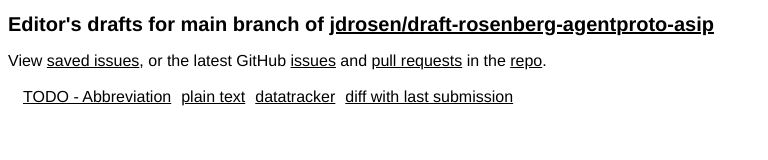
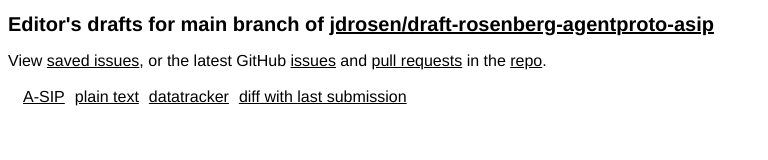
Before and after one commit to jdrosen/draft-rosenberg-agentproto-asip, a plain HTML site: page index.html in a window 1280 px wide. Shown: the whole page, without its empty margins (0-768 px from the left). Drawn offline with Linux system fonts and the light colour scheme.

Commit message:
Script updating gh-pages from 669425e. [ci skip]

```diff
--- a/index.html
+++ b/index.html
@@ -17,10 +17,10 @@
     <p>View <a href="issues.html">saved issues</a>, or the latest GitHub <a href="https://github.com/jdrosen/draft-rosenberg-agentproto-asip/issues">issues</a> and <a href="https://github.com/jdrosen/draft-rosenberg-agentproto-asip/pulls">pull requests</a> in the <a href="https://github.com/jdrosen/draft-rosenberg-agentproto-asip">repo</a>.</p>
     <table id="branch-main">
       <tr>
-        <td><a href="./draft-todo-yourname-protocol.html" class="html draft-todo-yourname-protocol" title="TODO - Your title (HTML)">TODO - Abbreviation</a></td>
-        <td><a href="./draft-todo-yourname-protocol.txt" class="txt draft-todo-yourname-protocol" title="TODO - Your title (Text)">plain text</a></td>
-        <td><a href="https://datatracker.ietf.org/doc/draft-todo-yourname-protocol" class="dt draft-todo-yourname-protocol" title="Datatracker for draft-todo-yourname-protocol">datatracker</a></td>
-        <td><a href="https://author-tools.ietf.org/api/iddiff?doc_1=draft-todo-yourname-protocol&amp;url_2=https://jdrosen.github.io/draft-rosenberg-agentproto-asip/draft-todo-yourname-protocol.txt" class="diff draft-todo-yourname-protocol">diff with last submission</a></td>
+        <td><a href="./draft-rosenberg-agentproto-asip.html" class="html draft-rosenberg-agentproto-asip" title="The Agentic Session Initiation Protocol (A-SIP) (HTML)">A-SIP</a></td>
+        <td><a href="./draft-rosenberg-agentproto-asip.txt" class="txt draft-rosenberg-agentproto-asip" title="The Agentic Session Initiation Protocol (A-SIP) (Text)">plain text</a></td>
+        <td><a href="https://datatracker.ietf.org/doc/draft-rosenberg-agentproto-asip" class="dt draft-rosenberg-agentproto-asip" title="Datatracker for draft-rosenberg-agentproto-asip">datatracker</a></td>
+        <td><a href="https://author-tools.ietf.org/api/iddiff?doc_1=draft-rosenberg-agentproto-asip&amp;url_2=https://jdrosen.github.io/draft-rosenberg-agentproto-asip/draft-rosenberg-agentproto-asip.txt" class="diff draft-rosenberg-agentproto-asip">diff with last submission</a></td>
         <td></td>
       </tr>
     </table>
```
Also changed, not shown: draft-rosenberg-agentproto-asip.html (renamed from draft-todo-yourname-protocol.html, +5 -5 lines), draft-rosenberg-agentproto-asip.txt.
